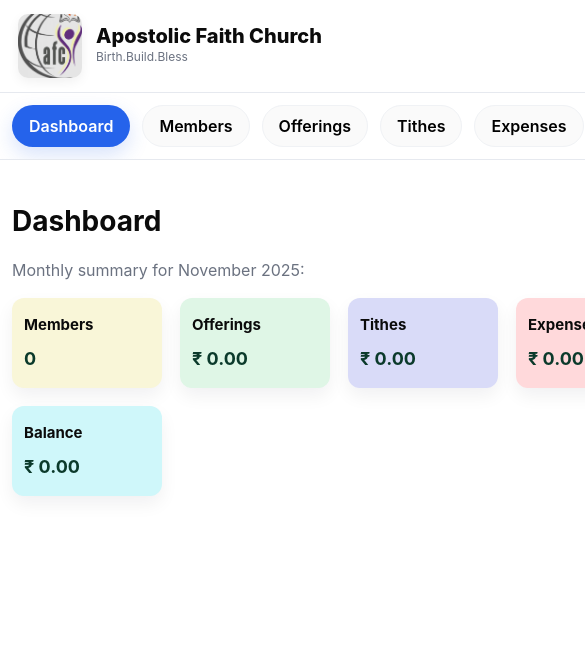
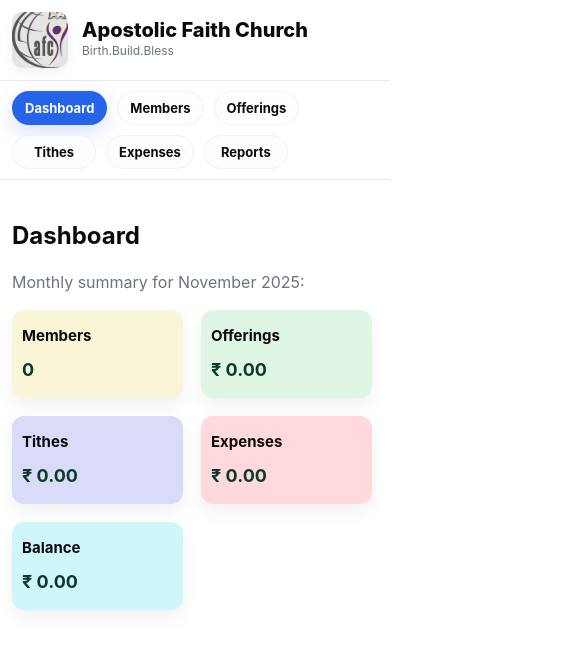
Before and after one commit to shibu0611/afc-church-app, a React (Vite) app: page / in a window 390 px wide. Shown: the top 648 px of the page, 585 px wide, since content can reach past the window. Built offline with nearby package versions, Linux system fonts and the light colour scheme.

Commit message:
Update App.css

```diff
--- a/src/App.css
+++ b/src/App.css
@@ -13,8 +13,9 @@
   --pastel-5: #cff7fa;
 }
 
+/* Base */
 *{box-sizing:border-box}
-html,body,#root{height:100%;margin:0;background:var(--page-bg);color:var(--text-color);font-family: "Inter", system-ui, Arial, sans-serif}
+html,body,#root{height:100%;margin:0;background:var(--page-bg);color:var(--text-color);font-family:"Inter",system-ui,Arial,sans-serif}
 
 /* HEADER */
 .header{
@@ -30,7 +31,7 @@ html,body,#root{height:100%;margin:0;background:var(--page-bg);color:var(--text-
   margin:0 auto;
 }
 .church-logo{
-  width:64px;           /* small fixed logo on all devices */
+  width:64px;
   height:64px;
   object-fit:cover;
   border-radius:10px;
@@ -44,27 +45,37 @@ html,body,#root{height:100%;margin:0;background:var(--page-bg);color:var(--text-
 }
 .tagline{font-size:12px;color:var(--muted);margin-top:2px}
 
-/* TOP NAV (mobile first) */
+/* TOP NAV - mobile-friendly and wraps */
 .top-nav-row{background:transparent;border-bottom:1px solid var(--border)}
 .top-nav{
   display:flex;
-  gap:12px;
-  padding:12px 12px;
-  overflow:auto;
+  gap:10px;
+  padding:10px 12px;
   max-width:1200px;
   margin:0 auto;
+  flex-wrap:wrap;               /* allow wrapping to multiple rows on narrow screens */
+  align-items:center;
+  justify-content:flex-start;
 }
+
+/* Each tab */
 .top-tab{
   white-space:nowrap;
-  flex:0 0 auto;
-  padding:10px 16px;
+  flex:0 1 auto;                /* allow some shrink/grow */
+  padding:8px 14px;
   border-radius:999px;
-  border:1px solid #f0f2f5;
-  background:#fafafa;
-  font-weight:600;
+  border:1px solid #eef3f8;
+  background:#fbfdff;           /* visible even when not active */
+  font-weight:700;
   cursor:pointer;
+  color:var(--text-color);
   box-shadow:none;
+  font-size:14px;
+  min-width:96px;               /* ensures buttons are tap-friendly */
+  text-align:center;
 }
+
+/* Active tab */
 .top-tab.active{
   background:var(--accent);
   color:#fff;
@@ -75,7 +86,7 @@ html,body,#root{height:100%;margin:0;background:var(--page-bg);color:var(--text-
 /* MAIN CONTENT */
 .main-content{
   max-width:1200px;
-  margin:20px auto;
+  margin:18px auto;
   padding:12px;
 }
 
@@ -83,7 +94,10 @@ html,body,#root{height:100%;margin:0;background:var(--page-bg);color:var(--text-
 h2{font-size:28px;margin:8px 0 6px}
 .muted{color:var(--muted);margin-bottom:16px}
 
-/* Dashboard grid */
+/* Dashboard grid
+   - On desktop: show multiple fixed-size cards
+   - On small screens: two cards per row so they fit well
+*/
 .dashboard-grid{
   display:flex;
   gap:18px;
@@ -91,9 +105,11 @@ h2{font-size:28px;margin:8px 0 6px}
   align-items:flex-start;
   margin-top:8px;
 }
+
+/* default card (desktop) */
 .summary-card{
-  width:150px;
-  min-height:90px;
+  width:180px;
+  min-height:110px;
   border-radius:var(--card-radius);
   padding:12px;
   box-shadow:var(--card-shadow);
@@ -104,14 +120,14 @@ h2{font-size:28px;margin:8px 0 6px}
 .summary-card h3{margin:0 0 8px 0;font-size:15px}
 .summary-value{font-size:18px;font-weight:700;color:#0b3a2b}
 
-/* Pastels */
+/* Pastel backgrounds */
 .summary-card.members{background:var(--pastel-1)}
 .summary-card.offerings{background:var(--pastel-2)}
 .summary-card.tithes{background:var(--pastel-3)}
 .summary-card.expenses{background:var(--pastel-4)}
 .summary-card.balance{background:var(--pastel-5)}
 
-/* Forms */
+/* Forms and layout */
 .form-card{background:#fff;border-radius:12px;padding:14px;box-shadow:var(--card-shadow);border:1px solid var(--border);max-width:520px}
 label{display:block;margin-top:10px;font-weight:600}
 input,textarea,select{width:100%;padding:10px;border-radius:10px;border:1px solid var(--border);margin-top:6px;font-size:14px}
@@ -120,7 +136,37 @@ textarea{min-height:80px}
 /* Buttons */
 .primary-btn{background:var(--accent);color:#fff;padding:10px 14px;border-radius:10px;border:none;margin-top:12px;font-weight:700;cursor:pointer;box-shadow:0 8px 18px rgba(37,99,235,0.14)}
 
-@media(min-width:900px){
+/* Responsive tweaks */
+
+/* Narrow phones: make summary cards smaller (two per row),
+   make top tabs comfortably sized and wrap to a second row if needed */
+@media (max-width:480px){
+  .header-left{padding:12px}
+  .church-logo{width:56px;height:56px}
+  h2{font-size:24px}
+
+  /* cards: two per row */
+  .summary-card{
+    width:calc(50% - 12px); /* two items per row with gap */
+    min-height:88px;
+    padding:10px;
+  }
+
+  /* ensure top tabs are large enough but can wrap */
+  .top-tab{min-width:84px;padding:8px 12px;font-size:13px}
+}
+
+/* Medium screens (phones/phablets) */
+@media (min-width:481px) and (max-width:899px){
+  .summary-card{
+    width:140px;
+    min-height:92px;
+  }
+  .top-tab{min-width:96px;padding:9px 14px}
+}
+
+/* Desktop */
+@media (min-width:900px){
   .header-left{padding:20px 28px}
   .top-nav{padding:14px 28px}
   .main-content{padding:20px 28px}
```
